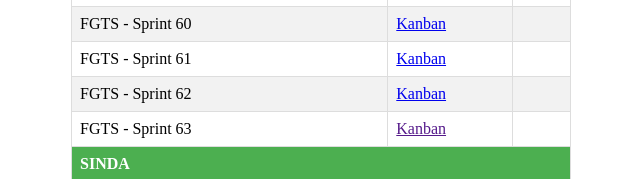
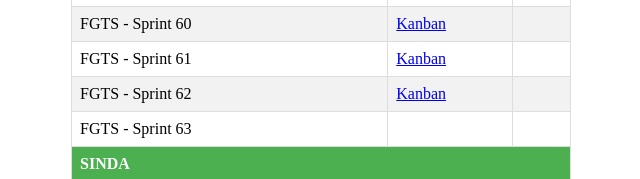
Before and after one commit to washOliveira/Wiki-Foton, a plain HTML site: page index.html in a window 1280 px wide. Shown: the part 2218-2397 px from the top of the page, 210-850 px from the left. Drawn offline with Linux system fonts and the light colour scheme.

Commit message:
Correção

```diff
--- a/index.html
+++ b/index.html
@@ -303,7 +303,7 @@
 					</tr>
 					<tr>
 						<td>FGTS - Sprint 63</td>
-						<td><a href="" target="_blank">Kanban</a></td>
+						<td><a href="" target="_blank"></a></td>
 						<td><a href="" target="_blank"></a></td>
 					</tr>
 
```
